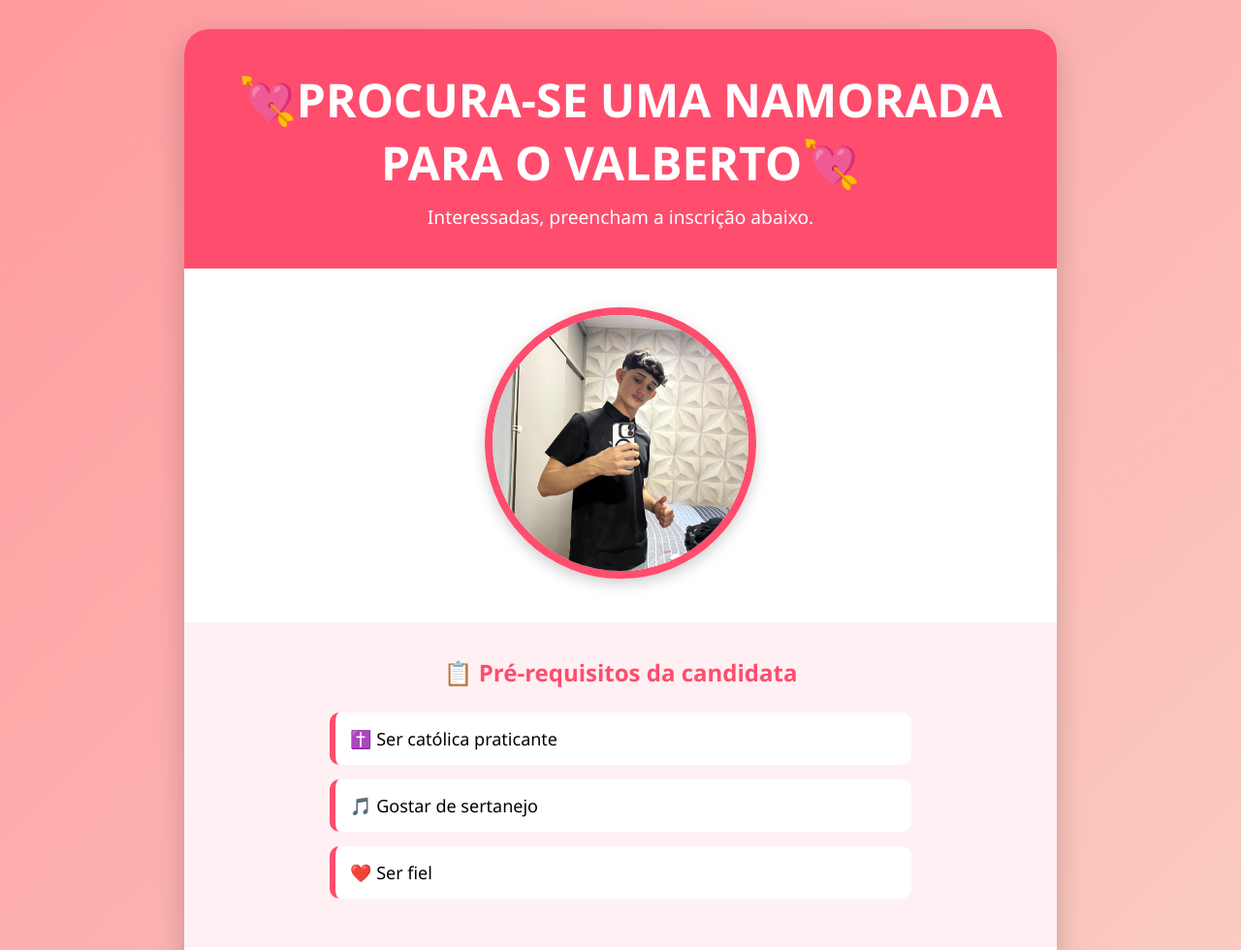
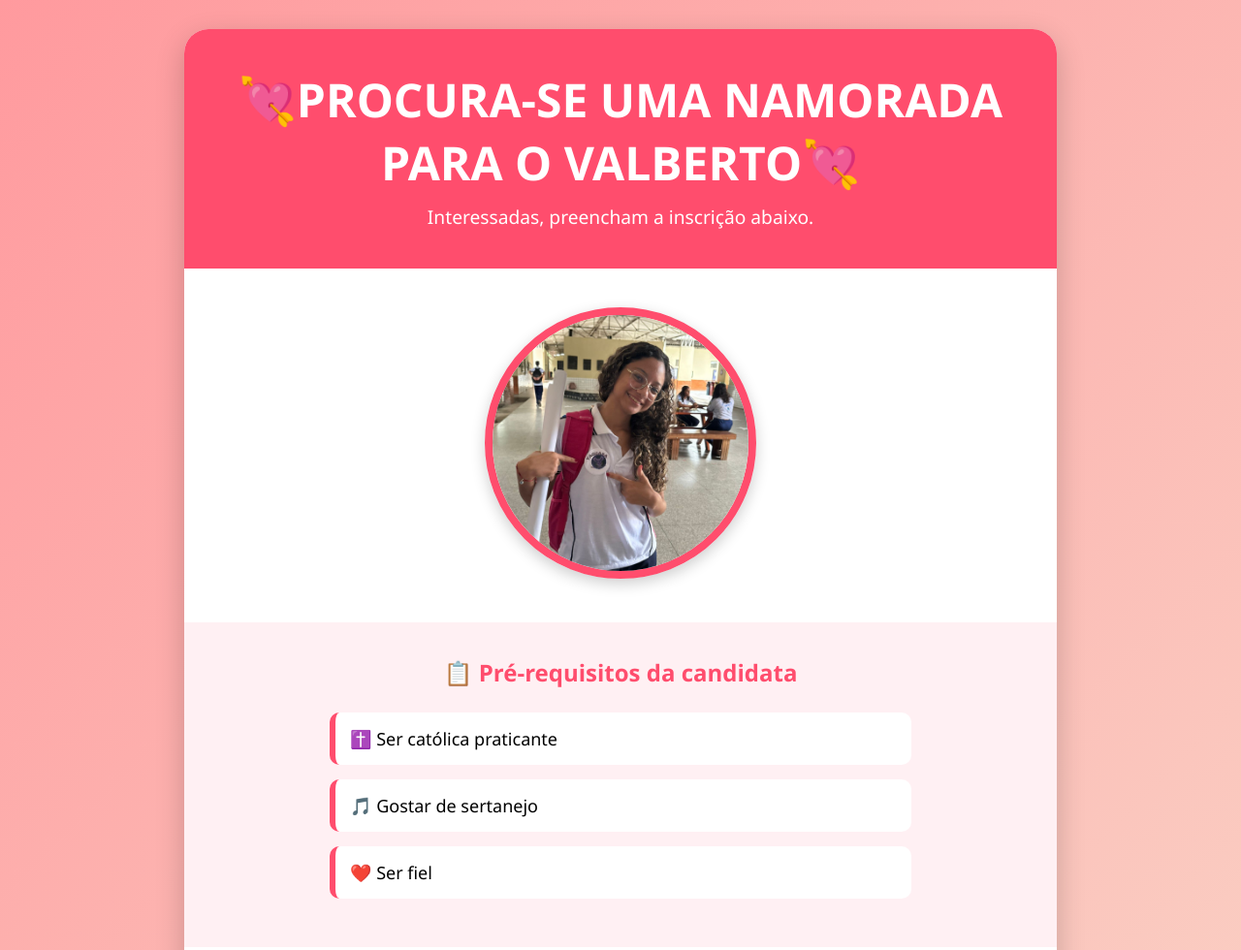
Before and after one commit to valbertoalvessousa342-code/repositorioadocao, a plain HTML site: page index.html in a window 1280 px wide. Shown: the top 980 px of the page at 97% size. Drawn offline with Linux system fonts and the light colour scheme.

Commit message:
Update index.html

```diff
--- a/index.html
+++ b/index.html
@@ -168,7 +168,7 @@ button:hover{
 
     <div class="foto">
         <!-- Troque pelo nome da sua foto -->
-        <img src="WhatsApp Image 2026-03-13 at 08.24.47.jpeg" alt="Foto de Walberto">
+        <img src="WhatsApp Image 2026-05-30 at 13.52.59.jpeg" alt="Foto de Walberto">
     </div>
 
     <div class="requisitos">
```
